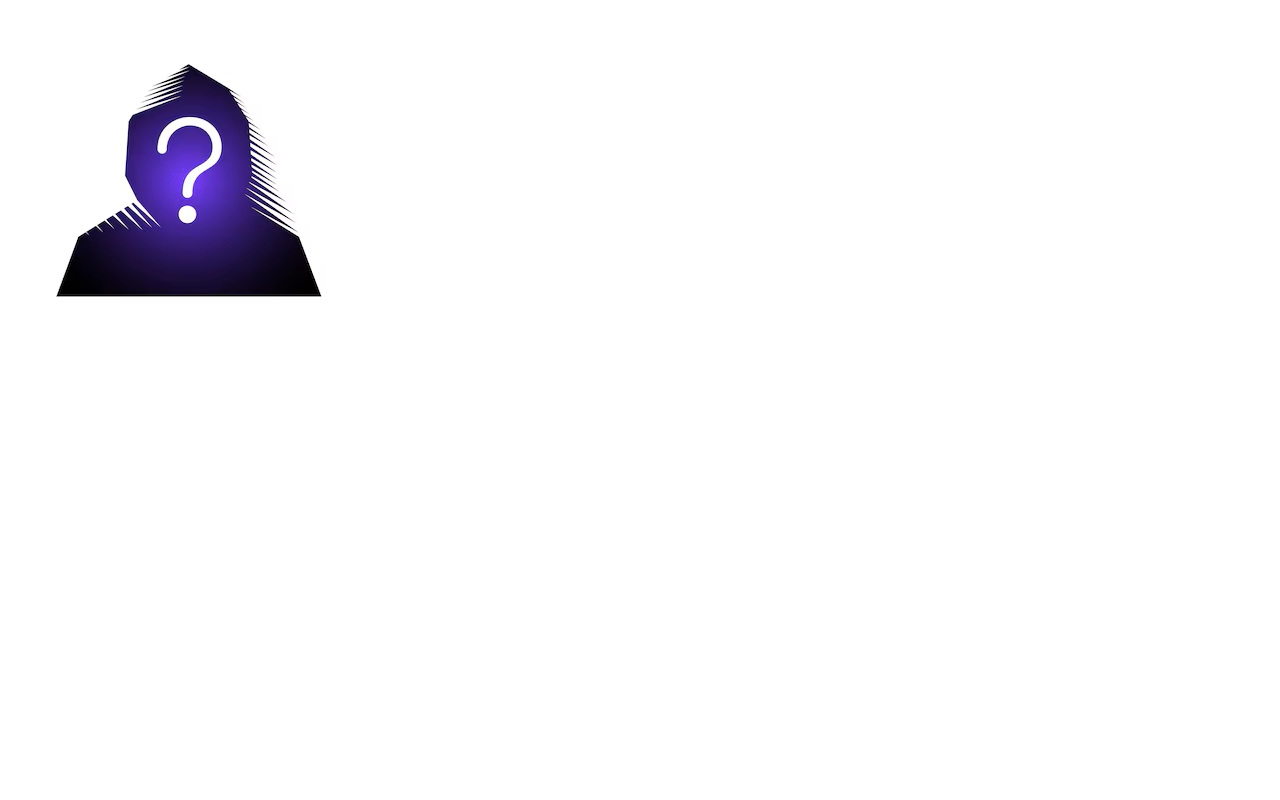
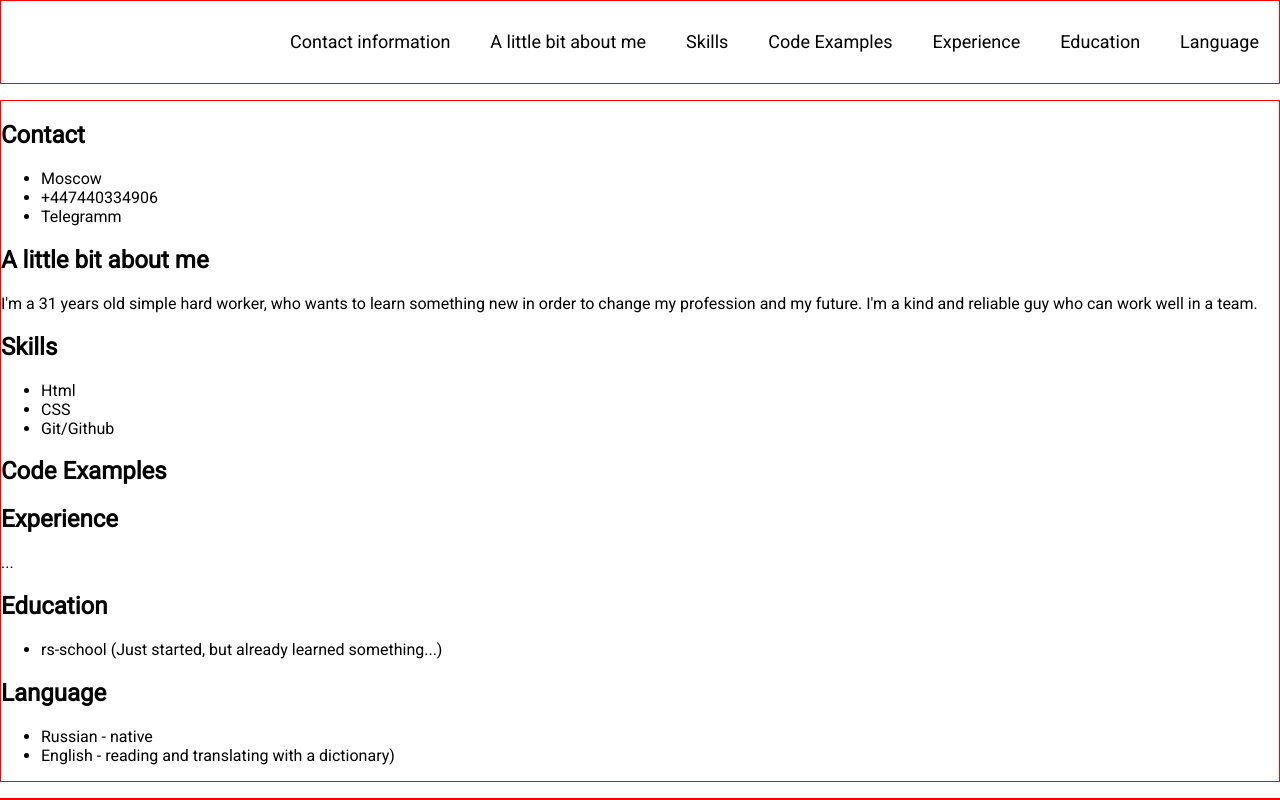
Before and after one commit to Rasmuuus/rsschool-cv, a plain HTML site: page index.html in a window 1280 px wide. Drawn offline with Linux system fonts and the light colour scheme.

Commit message:
feat: add navigation and section

```diff
--- a/index.html
+++ b/index.html
@@ -10,7 +10,70 @@
 </head>
 
 <body>
-    <img src="./assets/img/Avatar.jpg" alt="My photo">
+    <header class="header">
+        <div class="container"></div>
+        <nav class="nav">
+            <ul class="nav-list">
+                <li class="nav-item"><a href="#contact" class="nav-link">Contact information</a></li>
+                <li class="nav-item"><a href="#summary" class="nav-link">A little bit about me</a></li>
+                <li class="nav-item"><a href="#skills" class="nav-link">Skills</a></li>
+                <li class="nav-item"><a href="#code" class="nav-link">Code Examples</a></li>
+                <li class="nav-item"><a href="#experience" class="nav-link">Experience</a></li>
+                <li class="nav-item"><a href="#education" class="nav-link">Education</a></li>
+                <li class="nav-item"><a href="#language" class="nav-link">Language</a></li>
+            </ul>
+        </nav>
+    </header>
+    <main class="main">
+        <div class="container"></div>
+        <section class="section" id="profile">
+            <h1 class="section-title"></h1>
+        </section>
+        <section class="section" id="contact">
+            <h2 class="section-title">Contact</h2>
+            <ul>
+                <li>Moscow</li>
+                <li>+447440334906</li>
+                <li><a href="https://web.telegram.org"></a>Telegramm</li>
+            </ul>
+        </section>
+        <section class="section" id="summary">
+            <h2 class="section-title">A little bit about me</h2>
+            <p>I'm a 31 years old simple hard worker, who wants to learn something new in order to change my profession and my future. I'm a kind and reliable guy who can work well in a team.</p>
+        </section>
+        <section class="section" id="skills">
+            <h2 class="section-title">Skills</h2>
+            <ul>
+                <li>Html</li>
+                <li>CSS</li>
+                <li>Git/Github</li>
+            </ul>
+        </section>
+        <section class="section" id="code">
+            <h2 class="section-title">Code Examples</h2>
+        </section>
+        <section class="section" id="experience">
+            <h2 class="section-title">Experience</h2>
+            <p>...</p>
+        </section>
+        <section class="section" id="education">
+            <h2 class="section-title">Education</h2>
+            <ul>
+                <li>rs-school (Just started, but already learned something...)</li>
+            </ul>
+        </section>
+        <section class="section" id="language">
+            <h2 class="section-title">Language</h2>
+            <ul>
+                <li>Russian - native</li>
+                <li>English - reading and translating with a dictionary)</li>
+            </ul>
+        </section>
+    </main>
+    <footer class="footer">
+        <div class="container"></div>
+    </footer>
+    <!-- <img src="./assets/img/Avatar.jpg" alt="My photo"> -->
 </body>
 
 </html>
--- a/style.css
+++ b/style.css
@@ -0,0 +1,60 @@
+@font-face {
+    font-family: Roboto;
+    src: url(./assets/fonts/roboto/static/Roboto-Regular.ttf);
+}
+
+* {
+    box-sizing: border-box;
+}
+
+html {
+    scroll-behavior: smooth;
+}
+
+.header {
+    border: 1px solid red;
+}
+
+.main {
+    border: 1px solid red;
+}
+
+.footer {
+    border: 1px solid red;
+}
+
+body {
+    font-family: Roboto;
+    display: flex;
+    flex-direction: column;
+    justify-content: space-between;
+    min-height: 100vh;
+    margin: 0;
+    padding: 0;
+}
+
+.container {
+    max-width: 1440px;
+    margin: 0 auto;
+}
+
+.nav-list {
+    display: flex;
+    justify-content: flex-end;
+    align-items: center;
+    list-style: none;
+}
+
+.nav-link {
+    padding: 0 20px;
+    line-height: 50px;
+    text-decoration: none;
+    color: rgb(0, 0, 0);
+    font-size: large;
+    transition: 0.3s;
+}
+
+.nav-item a:hover {
+    color: #00BFFF;
+    text-decoration: underline;
+}
```
